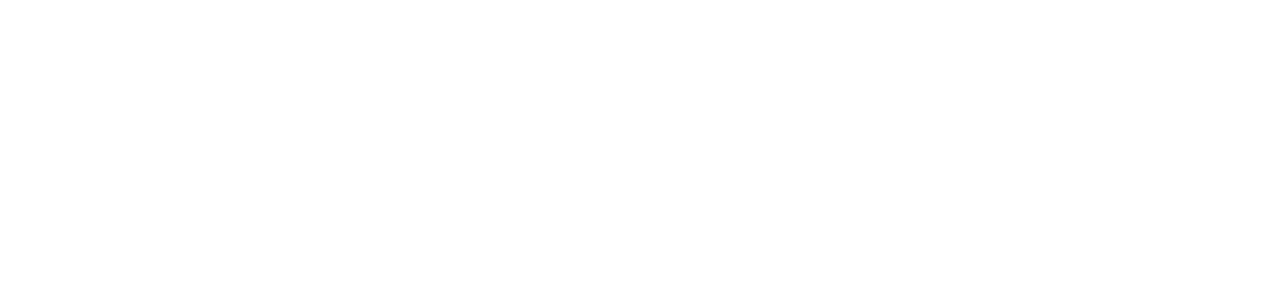
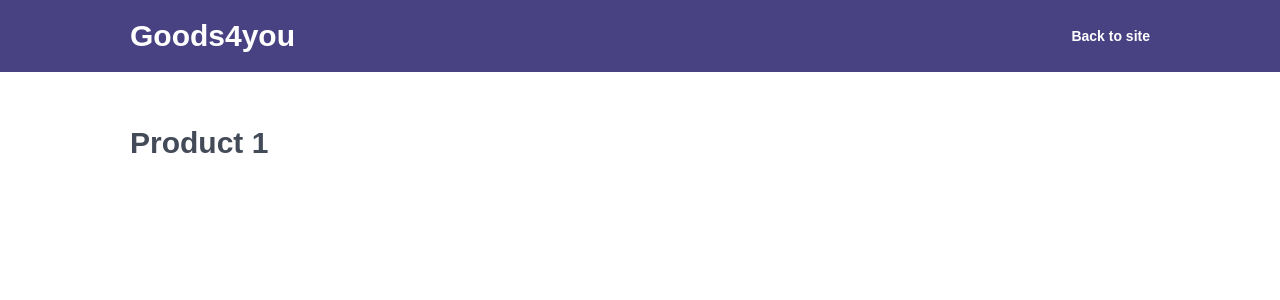
Before and after one commit to distanceOn/t1project, a React (Create React App) app: page /staff/1 in a window 1280 px wide. Shown: the top 300 px of the page. Built offline with nearby package versions, Linux system fonts and the light colour scheme.

Commit message:
feat: create product details organism and add title

```diff
--- /dev/null
+++ b/src/components/organisms/ProductDetails/ProductDetails.module.scss
@@ -0,0 +1,6 @@
+.container {
+  display: flex;
+  flex-direction: column;
+  gap: 5rem;
+  margin-bottom: 13rem;
+}
--- /dev/null
+++ b/src/components/organisms/ProductDetails/ProductDetails.tsx
@@ -0,0 +1,14 @@
+import { useParams } from 'react-router-dom';
+import S from './ProductDetails.module.scss';
+import { Title } from '../../atoms/Title/Title';
+
+export const ProductDetails = () => {
+  const { id } = useParams();
+  return (
+    <div className={S.container}>
+      <Title color='grey' size='default'>
+        Product {id}
+      </Title>
+    </div>
+  );
+};
--- a/src/pages/StaffProductPage/StaffProductPage.tsx
+++ b/src/pages/StaffProductPage/StaffProductPage.tsx
@@ -1,9 +1,17 @@
-import { useParams } from 'react-router-dom';
-
 import S from './StaffProductPage.module.scss';
+import { ProductDetails } from '../../components/organisms/ProductDetails/ProductDetails';
+import { GenericTemplate } from '../../components/templates/GenericTemplate/GenericTemplate';
+import { HeaderFooter } from '../../components/organisms/HeaderFooter/HeaderFooter';
 
 export const StaffProductPage = () => {
-  const { id } = useParams();
-
-  return <div className={S.page}>{id}</div>;
+  return (
+    <div className={S.page}>
+      <GenericTemplate color='purple' padding='min'>
+        <HeaderFooter type='header' />
+      </GenericTemplate>
+      <GenericTemplate color='white' padding='small'>
+        <ProductDetails />
+      </GenericTemplate>
+    </div>
+  );
 };
```
